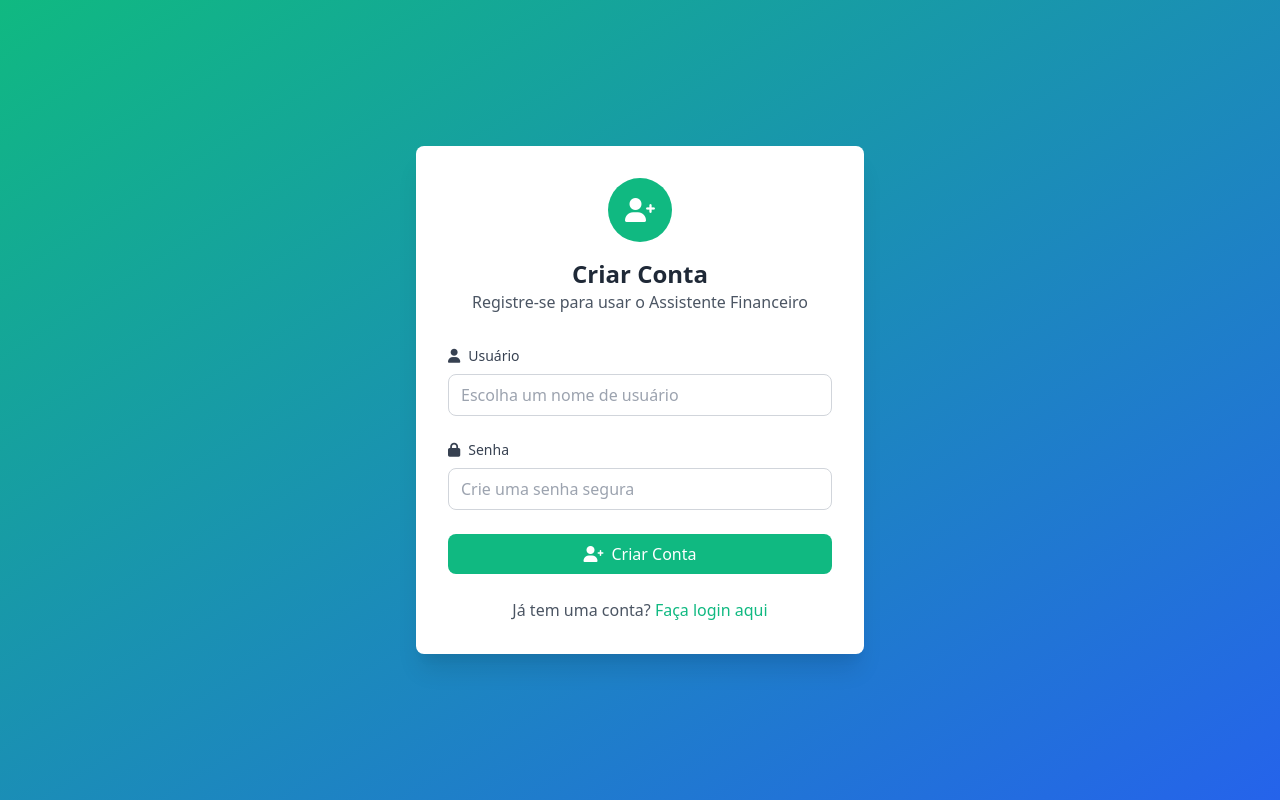
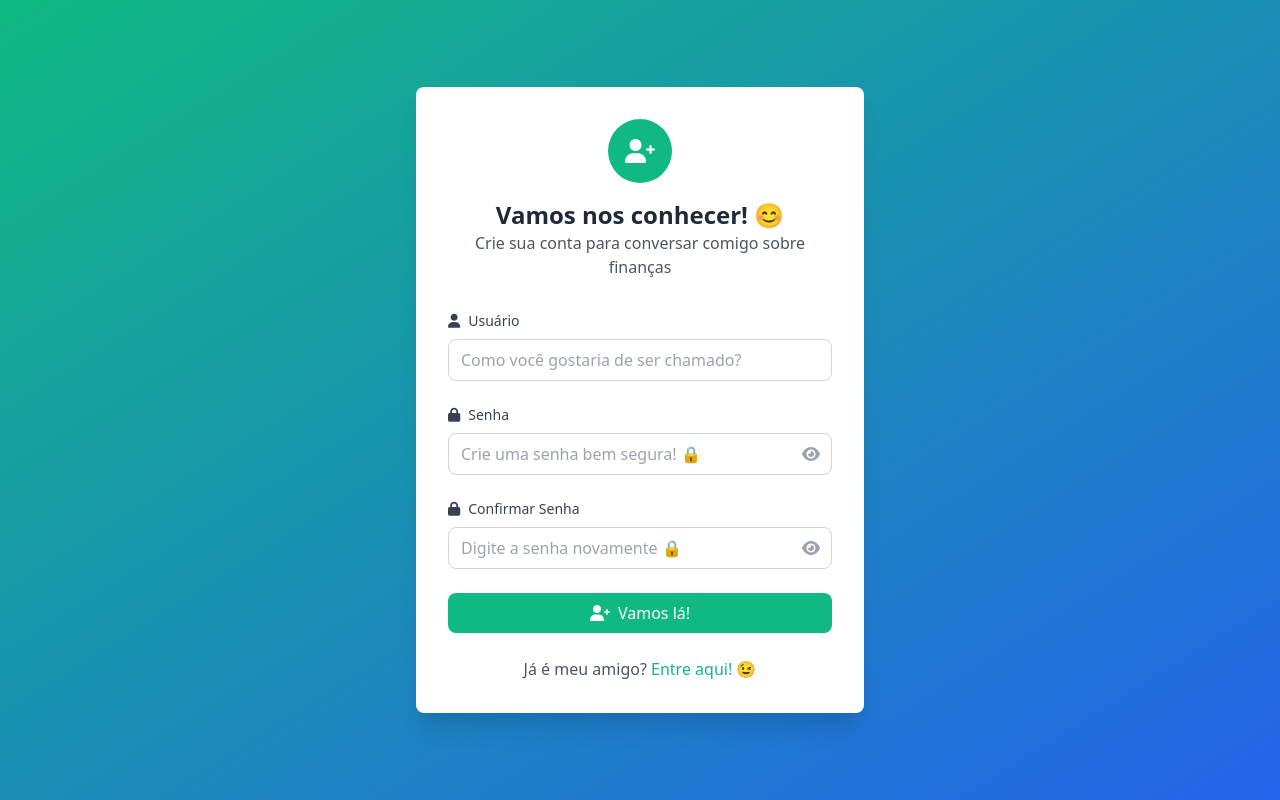
Before and after one commit to Fabprog/projeto-IA-py, a Flask app: page /registrar in a window 1280 px wide. Run offline with Flask 3, Linux system fonts and the light colour scheme.

Commit message:
Melhoria na tela de registro

```diff
--- a/app.py
+++ b/app.py
@@ -76,6 +76,12 @@ def registrar():
         try:
             nome = request.form.get("nome", "").strip()
             senha = request.form.get("senha", "")
+            confirmar_senha = request.form.get("confirmar_senha", "")
+
+            # Validação de senhas iguais
+            if senha != confirmar_senha:
+                flash("Ops! As senhas não são iguais. Confere aí! 😅")
+                return render_template("registrar.html")
 
             # Validação
             is_valid, error_msg = validation_service.validate_user_input(nome, senha)
--- a/templates/registrar.html
+++ b/templates/registrar.html
@@ -13,8 +13,8 @@
             <div class="w-16 h-16 bg-green-500 rounded-full flex items-center justify-center mx-auto mb-4">
                 <i class="fas fa-user-plus text-white text-2xl"></i>
             </div>
-            <h1 class="text-2xl font-bold text-gray-800">Criar Conta</h1>
-            <p class="text-gray-600">Registre-se para usar o Assistente Financeiro</p>
+            <h1 class="text-2xl font-bold text-gray-800">Vamos nos conhecer! 😊</h1>
+            <p class="text-gray-600">Crie sua conta para conversar comigo sobre finanças</p>
         </div>
 
         {% with messages = get_flashed_messages() %}
@@ -37,7 +37,7 @@
                     name="nome"
                     required
                     class="w-full px-3 py-2 border border-gray-300 rounded-lg focus:outline-none focus:ring-2 focus:ring-green-500"
-                    placeholder="Escolha um nome de usuário"
+                    placeholder="Como você gostaria de ser chamado?"
                 >
             </div>
 
@@ -45,31 +45,84 @@
                 <label class="block text-sm font-medium text-gray-700 mb-2">
                     <i class="fas fa-lock mr-2"></i>Senha
                 </label>
-                <input
-                    type="password"
-                    name="senha"
-                    required
-                    class="w-full px-3 py-2 border border-gray-300 rounded-lg focus:outline-none focus:ring-2 focus:ring-green-500"
-                    placeholder="Crie uma senha segura"
-                >
+                <div class="relative">
+                    <input
+                        type="password"
+                        name="senha"
+                        id="senha"
+                        required
+                        class="w-full px-3 py-2 pr-10 border border-gray-300 rounded-lg focus:outline-none focus:ring-2 focus:ring-green-500"
+                        placeholder="Crie uma senha bem segura! 🔒"
+                    >
+                    <button type="button" onclick="togglePassword('senha')" class="absolute inset-y-0 right-0 pr-3 flex items-center">
+                        <i class="fas fa-eye text-gray-400 hover:text-gray-600" id="senha-icon"></i>
+                    </button>
+                </div>
+            </div>
+
+            <div>
+                <label class="block text-sm font-medium text-gray-700 mb-2">
+                    <i class="fas fa-lock mr-2"></i>Confirmar Senha
+                </label>
+                <div class="relative">
+                    <input
+                        type="password"
+                        name="confirmar_senha"
+                        id="confirmar_senha"
+                        required
+                        class="w-full px-3 py-2 pr-10 border border-gray-300 rounded-lg focus:outline-none focus:ring-2 focus:ring-green-500"
+                        placeholder="Digite a senha novamente 🔒"
+                    >
+                    <button type="button" onclick="togglePassword('confirmar_senha')" class="absolute inset-y-0 right-0 pr-3 flex items-center">
+                        <i class="fas fa-eye text-gray-400 hover:text-gray-600" id="confirmar_senha-icon"></i>
+                    </button>
+                </div>
             </div>
 
             <button
                 type="submit"
                 class="w-full bg-green-500 text-white py-2 px-4 rounded-lg hover:bg-green-600 focus:outline-none focus:ring-2 focus:ring-green-500 transition duration-200"
             >
-                <i class="fas fa-user-plus mr-2"></i>Criar Conta
+                <i class="fas fa-user-plus mr-2"></i>Vamos lá!
             </button>
         </form>
 
         <div class="mt-6 text-center">
             <p class="text-gray-600">
-                Já tem uma conta?
+                Já é meu amigo?
                 <a href="/login" class="text-green-500 hover:text-green-600 font-medium">
-                    Faça login aqui
+                    Entre aqui! 😉
                 </a>
             </p>
         </div>
     </div>
+
+    <script>
+        function togglePassword(fieldId) {
+            const field = document.getElementById(fieldId);
+            const icon = document.getElementById(fieldId + '-icon');
+
+            if (field.type === 'password') {
+                field.type = 'text';
+                icon.classList.remove('fa-eye');
+                icon.classList.add('fa-eye-slash');
+            } else {
+                field.type = 'password';
+                icon.classList.remove('fa-eye-slash');
+                icon.classList.add('fa-eye');
+            }
+        }
+
+        // Validação de senhas iguais
+        document.querySelector('form').addEventListener('submit', function(e) {
+            const senha = document.getElementById('senha').value;
+            const confirmarSenha = document.getElementById('confirmar_senha').value;
+
+            if (senha !== confirmarSenha) {
+                e.preventDefault();
+                alert('Ops! As senhas não são iguais. Confere aí! 😅');
+            }
+        });
+    </script>
 </body>
 </html>
```
